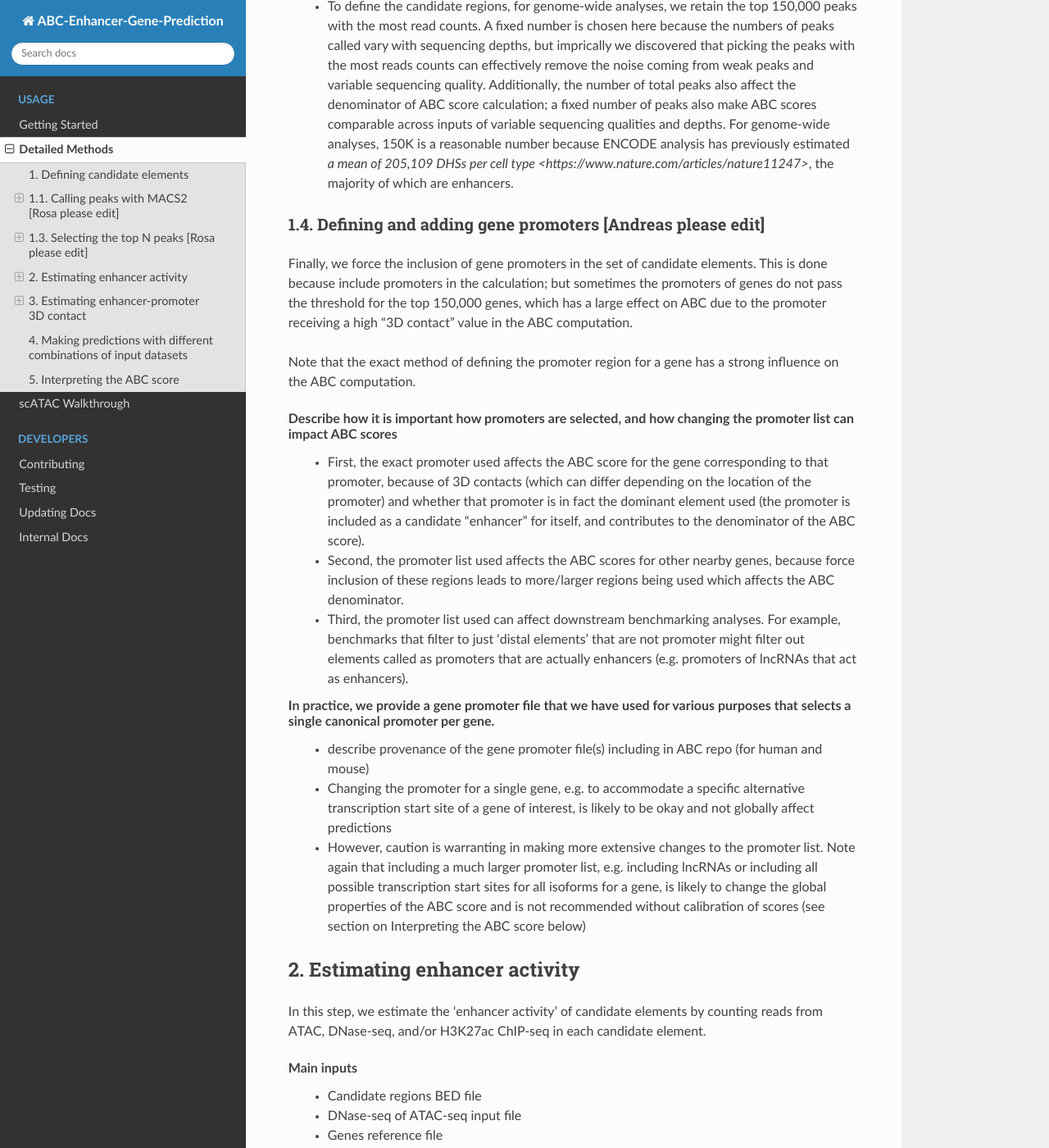
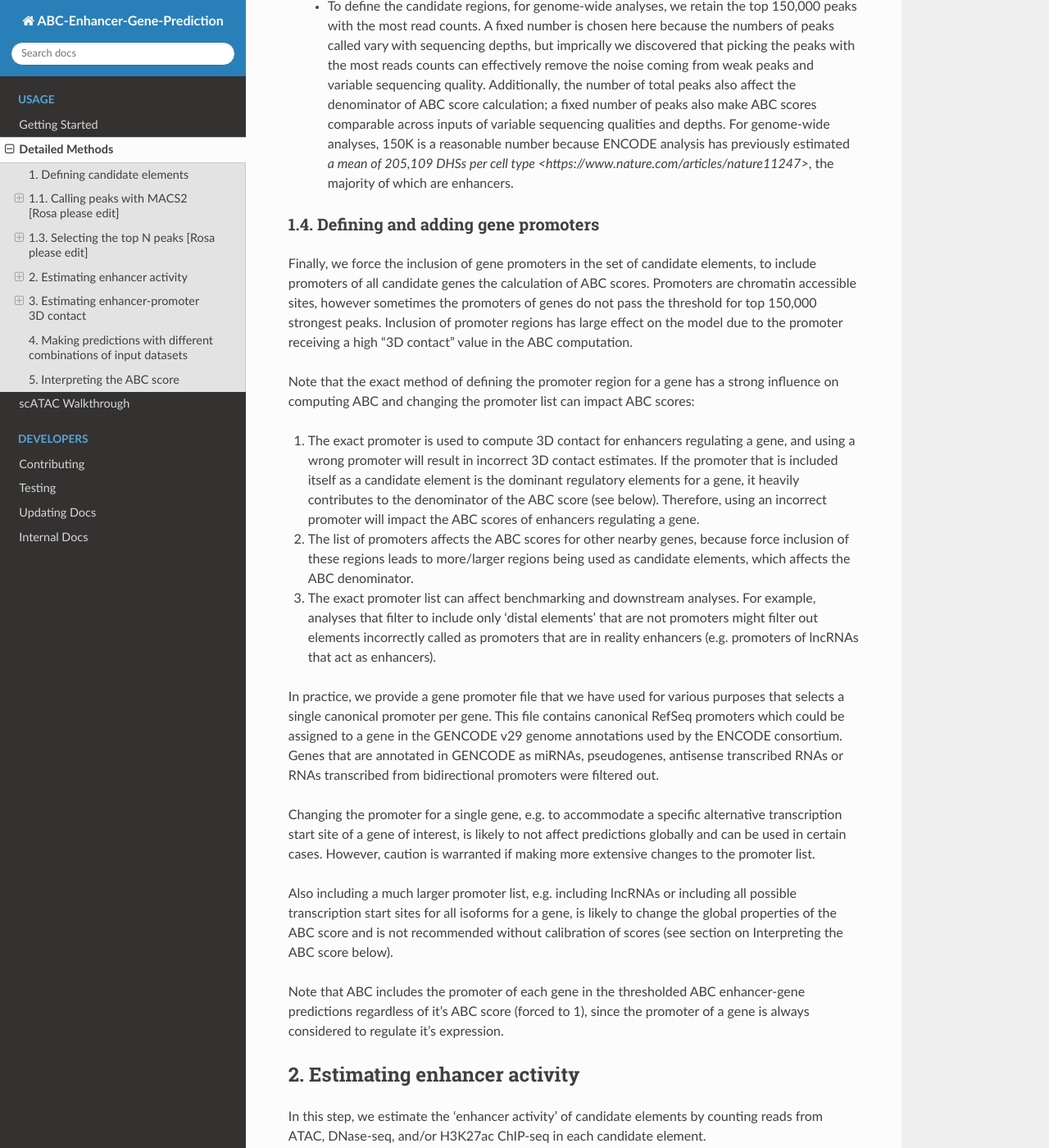
Before and after one commit to broadinstitute/ABC-Enhancer-Gene-Prediction, a Sphinx documentation site: the page built from docs/usage/methods.rst, in a window 1280 px wide and 1400 px high, scrolled down 2341 px. Shown: the whole window at 82% size. Built offline with Sphinx 7.4.7 and the Read the Docs theme 2.0.0, drawn with Linux system fonts in a browser that asks for light colours; some of the changed text lies outside the part shown.

Commit message:
Added defining promoters section

```diff
--- a/docs/usage/methods.rst
+++ b/docs/usage/methods.rst
@@ -85,22 +85,39 @@ Maya do you ahve a figure showing GWAS performance as a function of window size?
 Description:
 	- To define the candidate regions, for genome-wide analyses, we retain the top 150,000 peaks with the most read counts. A fixed number is chosen here because the numbers of peaks called vary with sequencing depths, but imprically we discovered that picking the peaks with the most reads counts can effectively remove the noise coming from weak peaks and variable sequencing quality. Additionally, the number of total peaks also affect the denominator of ABC score calculation; a fixed number of peaks also make ABC scores comparable across inputs of variable sequencing qualities and depths. For genome-wide analyses, 150K is a reasonable number because ENCODE analysis has previously estimated `a mean of 205,109 DHSs per cell type <https://www.nature.com/articles/nature11247>`, the majority of which are enhancers.
 
-1.4. Defining and adding gene promoters [Andreas please edit]
+1.4. Defining and adding gene promoters
 ^^^^^^^^^^^^^^^^^^^^^^^^^^^^
-Finally, we force the inclusion of gene promoters in the set of candidate elements. This is done because include promoters in the calculation; but sometimes the promoters of genes do not pass the threshold for the top 150,000 genes, which has a large effect on ABC due to the promoter receiving a high "3D contact" value in the ABC computation.
+Finally, we force the inclusion of gene promoters in the set of candidate elements, to include
+promoters of all candidate genes the calculation of ABC scores. Promoters are chromatin accessible
+sites, however sometimes the promoters of genes do not pass the threshold for top 150,000 strongest
+peaks. Inclusion of promoter regions has large effect on the model due to the promoter receiving a
+high "3D contact" value in the ABC computation.
 
-Note that the exact method of defining the promoter region for a gene has a strong influence on the ABC computation.
+Note that the exact method of defining the promoter region for a gene has a strong influence on
+computing ABC and changing the promoter list can impact ABC scores:
 
-Describe how it is important how promoters are selected, and how changing the promoter list can impact ABC scores
-	- First, the exact promoter used affects the ABC score for the gene corresponding to that promoter, because of 3D contacts (which can differ depending on the location of the promoter) and whether that promoter is in fact the dominant element used (the promoter is included as a candidate "enhancer" for itself, and contributes to the denominator of the ABC score).
-	- Second, the promoter list used affects the ABC scores for other nearby genes, because force inclusion of these regions leads to more/larger regions being used which affects the ABC denominator.
-	- Third, the promoter list used can affect downstream benchmarking analyses. For example, benchmarks that filter to just 'distal elements' that are not promoter might filter out elements called as promoters that are actually enhancers (e.g. promoters of lncRNAs that act as enhancers).
+#. The exact promoter is used to compute 3D contact for enhancers regulating a gene, and using a wrong promoter will result in incorrect 3D contact estimates. If the promoter that is included itself as a candidate element is the dominant regulatory elements for a gene, it heavily contributes to the denominator of the ABC score (see below). Therefore, using an incorrect promoter will impact the ABC scores of enhancers regulating a gene.
+#. The list of promoters affects the ABC scores for other nearby genes, because force inclusion of these regions leads to more/larger regions being used as candidate elements, which affects the ABC denominator.
+#. The exact promoter list can affect benchmarking and downstream analyses. For example, analyses that filter to include only 'distal elements' that are not promoters might filter out elements incorrectly called as promoters that are in reality enhancers (e.g. promoters of lncRNAs that act as enhancers).
 
-In practice, we provide a gene promoter file that we have used for various purposes that selects a single canonical promoter per gene.
-	- describe provenance of the gene promoter file(s) including in ABC repo (for human and mouse)
-	- Changing the promoter for a single gene, e.g. to accommodate a specific alternative transcription start site of a gene of interest, is likely to be okay and not globally affect predictions
-	- However, caution is warranting in making more extensive changes to the promoter list. Note again that including a much larger promoter list, e.g. including lncRNAs or including all possible transcription start sites for all isoforms for a gene, is likely to change the global properties of the ABC score and is not recommended without calibration of scores (see section on Interpreting the ABC score below)
+In practice, we provide a gene promoter file that we have used for various purposes that selects a
+single canonical promoter per gene. This file contains canonical RefSeq promoters which could be
+assigned to a gene in the GENCODE v29 genome annotations used by the ENCODE consortium. Genes that
+are annotated in GENCODE as miRNAs, pseudogenes, antisense transcribed RNAs or RNAs transcribed from
+bidirectional promoters were filtered out.
 
+Changing the promoter for a single gene, e.g. to accommodate a specific alternative transcription
+start site of a gene of interest, is likely to not affect predictions globally and can be used in
+certain cases. However, caution is warranted if making more extensive changes to the promoter list.
+
+Also including a much larger promoter list, e.g. including lncRNAs or including all possible
+transcription start sites for all isoforms for a gene, is likely to change the global properties of
+the ABC score and is not recommended without calibration of scores (see section on Interpreting the
+ABC score below).
+
+Note that ABC includes the promoter of each gene in the thresholded ABC enhancer-gene predictions
+regardless of it's ABC score (forced to 1), since the promoter of a gene is always considered to
+regulate it's expression.
 
 
 
@@ -382,3 +399,6 @@ flavors of ABC models can be found in the table below:
     - 0.56
     - 0.44
     - 0.01587
+
+Our CRISPR benchmarking pipeline can be used to infer thresholds for non-standard ABC models and is
+available on `Github <https://github.com/EngreitzLab/CRISPR_comparison>`_.
```
